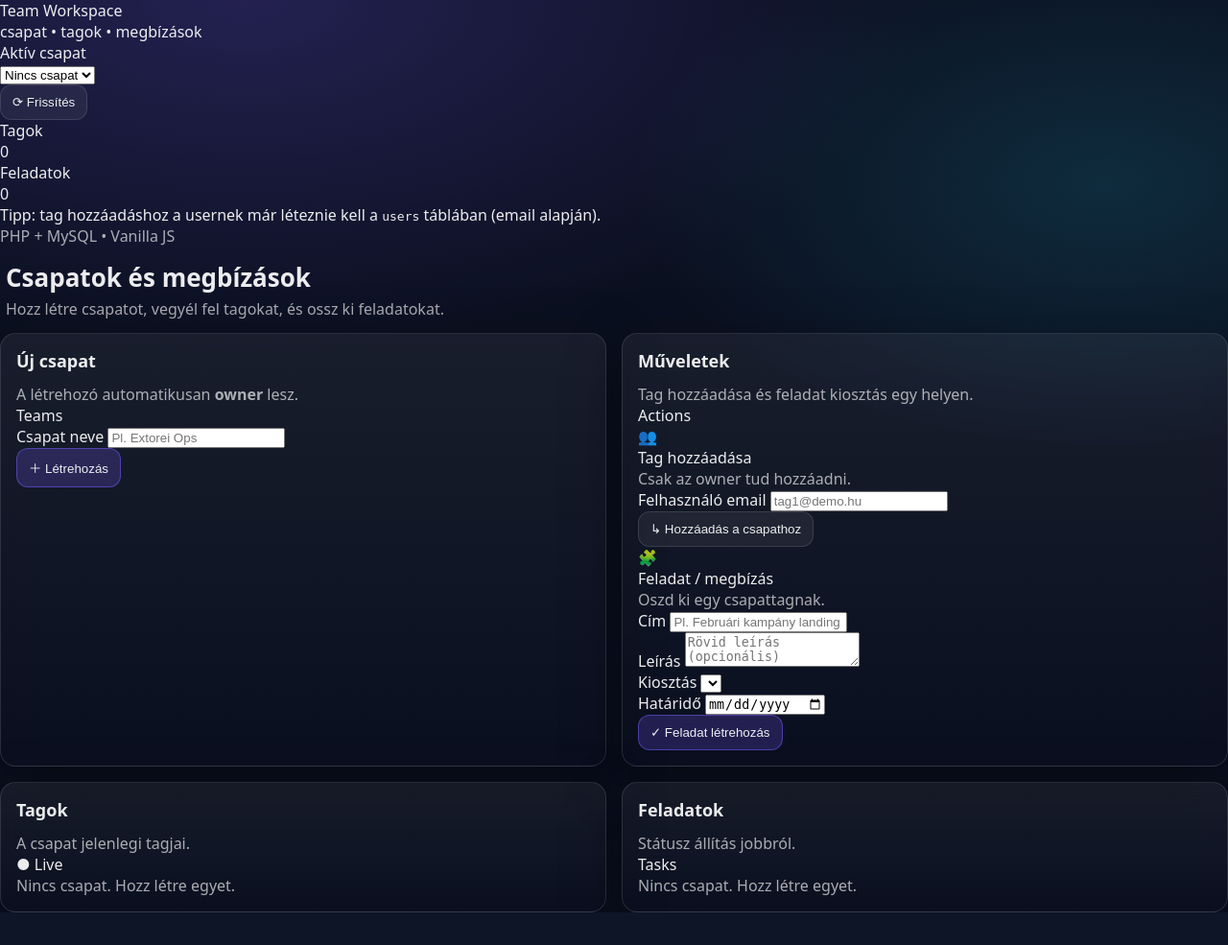
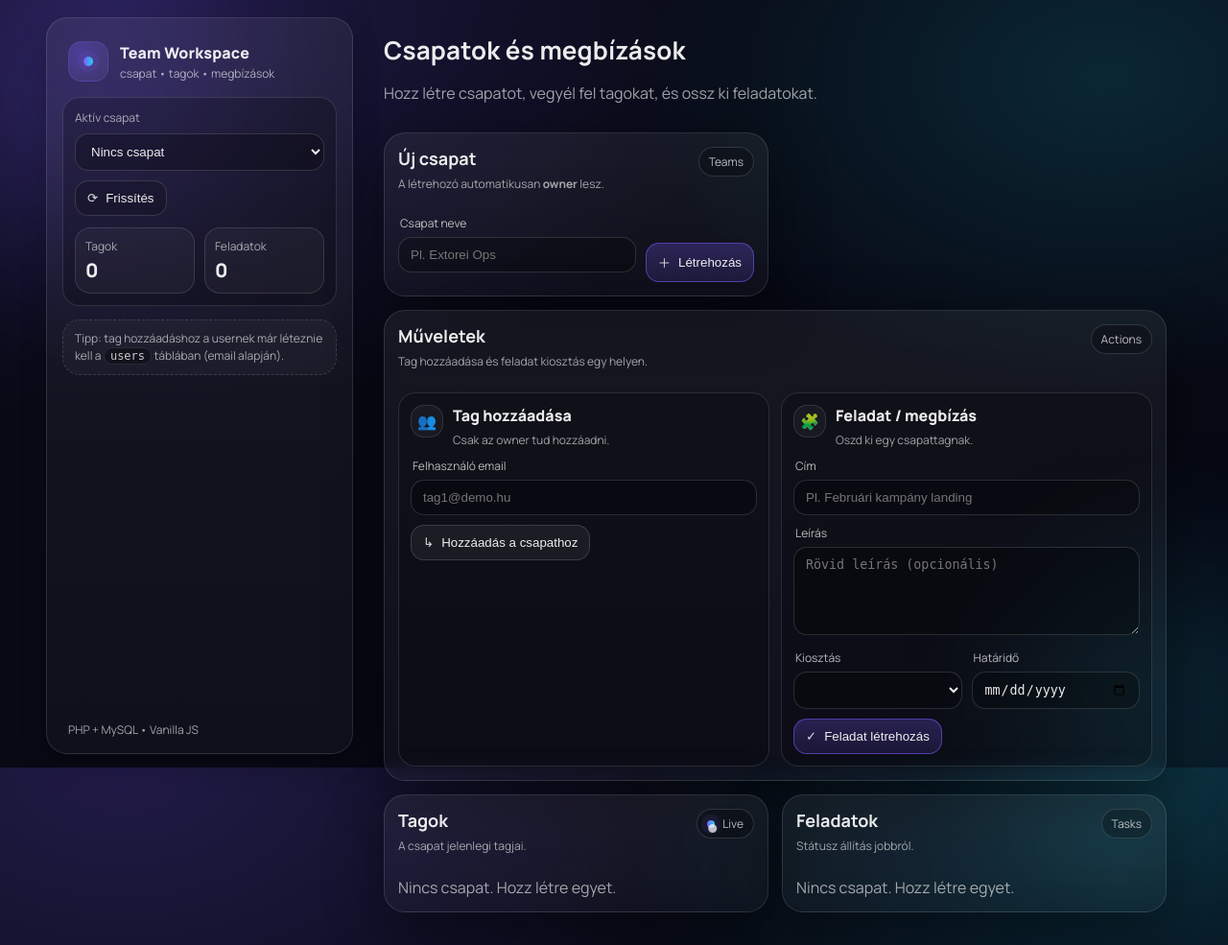
Before and after one commit to 2009Bence/extorei, a PHP site: page /app/team/index.html in a window 1280 px wide. Shown: the whole page at 96% size. Before the commit the page ends 951 px from the top, so only its background shows below. Run offline with PHP 8.4, Linux system fonts and the light colour scheme; data comes from the database, SQL or seed files in the repository; data that the repository does not hold is empty.

Commit message:
Update style.css

```diff
--- a/app/team/styles.css
+++ b/app/team/styles.css
@@ -1,140 +1,353 @@
 :root{
-  --bg:#0b1020;
-  --panel: rgba(255,255,255,.06);
-  --panel2: rgba(255,255,255,.09);
+  --bg: #070914;
+  --card: rgba(255,255,255,.06);
+  --card2: rgba(255,255,255,.08);
+  --stroke: rgba(255,255,255,.12);
+
   --text: rgba(255,255,255,.92);
-  --muted: rgba(255,255,255,.65);
-  --line: rgba(255,255,255,.12);
-  --accent:#7c5cff;
-  --ok:#34d399;
-  --bad:#ef4444;
-  --radius: 16px;
-  --shadow: 0 18px 60px rgba(0,0,0,.35);
-  --font: system-ui, -apple-system, Segoe UI, Roboto, Arial, sans-serif;
+  --muted: rgba(255,255,255,.62);
+
+  --accent: #7c5cff;
+  --accent2: #22d3ee;
+  --ok: #34d399;
+  --warn: #f59e0b;
+  --bad: #ef4444;
+
+  --r-xl: 22px;
+  --r-lg: 18px;
+  --r-md: 14px;
+
+  --shadow: 0 18px 60px rgba(0,0,0,.42);
+  --shadow2: 0 10px 26px rgba(0,0,0,.25);
+
+  --font: "Manrope", system-ui, -apple-system, Segoe UI, Roboto, Arial, sans-serif;
+  --ease: cubic-bezier(.2,.9,.2,1);
 }
 
-*{ box-sizing: border-box; }
+*{ box-sizing:border-box; }
+html, body{ height:100%; }
 body{
   margin:0;
   font-family: var(--font);
-  background: radial-gradient(1200px 600px at 20% 0%, rgba(124,92,255,.22), transparent 60%),
-              radial-gradient(900px 500px at 90% 20%, rgba(34,211,238,.14), transparent 55%),
+  background: radial-gradient(1200px 800px at 10% 0%, rgba(124,92,255,.22), transparent 55%),
+              radial-gradient(900px 600px at 90% 10%, rgba(34,211,238,.15), transparent 55%),
               var(--bg);
   color: var(--text);
 }
 
-.app{ max-width: 1100px; margin: 0 auto; padding: 22px; }
+.bg-orb{
+  position: fixed; inset:auto;
+  width: 520px; height: 520px;
+  filter: blur(70px);
+  opacity: .55;
+  pointer-events:none;
+  z-index:0;
+}
+.orb-1{ left:-160px; top:-160px; background: radial-gradient(circle, rgba(124,92,255,.45), transparent 60%); }
+.orb-2{ right:-200px; bottom:-200px; background: radial-gradient(circle, rgba(34,211,238,.35), transparent 60%); }
+
+.shell{
+  position: relative;
+  z-index: 1;
+  max-width: 1220px;
+  margin: 0 auto;
+  padding: 18px;
+  display: grid;
+  grid-template-columns: 320px 1fr;
+  gap: 16px;
+}
+
+.sidebar{
+  position: sticky;
+  top: 16px;
+  height: calc(100dvh - 32px);
+  border-radius: var(--r-xl);
+  background: linear-gradient(180deg, rgba(255,255,255,.06), rgba(255,255,255,.03));
+  border: 1px solid var(--stroke);
+  box-shadow: var(--shadow2);
+  padding: 16px;
+  display:flex;
+  flex-direction: column;
+  gap: 14px;
+  overflow: hidden;
+}
+
+.brand{
+  display:flex;
+  align-items:center;
+  gap: 12px;
+  padding: 8px 6px 2px;
+}
+.logo{
+  width: 42px; height: 42px;
+  border-radius: 14px;
+  background: radial-gradient(circle at 30% 30%, rgba(124,92,255,.35), rgba(255,255,255,.05));
+  border: 1px solid rgba(124,92,255,.28);
+  display:grid;
+  place-items:center;
+}
+.logo-dot{
+  width: 10px; height: 10px;
+  border-radius: 999px;
+  background: linear-gradient(90deg, var(--accent), var(--accent2));
+  box-shadow: 0 0 0 6px rgba(124,92,255,.10);
+}
+.brand-name{ font-weight: 800; letter-spacing: .2px; }
+.brand-sub{ font-size: 12px; color: var(--muted); margin-top: 2px; }
+
+.side-card{
+  background: rgba(0,0,0,.22);
+  border: 1px solid var(--stroke);
+  border-radius: var(--r-lg);
+  padding: 12px;
+}
+.side-card-title{
+  font-size: 12px;
+  color: var(--muted);
+  margin-bottom: 8px;
+}
+.side-actions{ margin-top: 10px; display:flex; gap:10px; }
+.mini-stats{
+  margin-top: 12px;
+  display:grid;
+  grid-template-columns: 1fr 1fr;
+  gap: 10px;
+}
+.mini-stat{
+  padding: 10px;
+  border-radius: 16px;
+  border: 1px solid var(--stroke);
+  background: rgba(255,255,255,.04);
+}
+.mini-label{ font-size: 12px; color: var(--muted); }
+.mini-value{ font-size: 20px; font-weight: 800; margin-top: 3px; }
+
+.side-note{
+  color: var(--muted);
+  font-size: 12px;
+  line-height: 1.5;
+  padding: 10px 12px;
+  border-radius: var(--r-lg);
+  border: 1px dashed rgba(255,255,255,.14);
+  background: rgba(255,255,255,.03);
+}
+.side-note code{
+  background: rgba(0,0,0,.35);
+  border: 1px solid rgba(255,255,255,.10);
+  padding: 1px 6px;
+  border-radius: 10px;
+  color: rgba(255,255,255,.78);
+}
+
+.footer-mini{
+  margin-top: auto;
+  padding: 10px 6px 0;
+  font-size: 12px;
+}
+
+.main{
+  border-radius: var(--r-xl);
+  padding: 16px;
+}
+
 .topbar{
-  display:flex; align-items:center; justify-content:space-between;
-  gap:16px; padding: 14px 6px;
+  display:flex;
+  align-items:flex-start;
+  justify-content: space-between;
+  gap: 14px;
+  margin-bottom: 14px;
 }
-h1{ margin:0 0 4px; font-size: 26px; }
-h2{ margin:0 0 12px; font-size: 18px; }
-h3{ margin: 10px 0 8px; font-size: 15px; color: var(--muted); font-weight: 650; }
-.muted{ color: var(--muted); margin:0; }
+h1{ margin:0; font-size: 26px; letter-spacing: .2px; }
+h2{ margin:0; font-size: 18px; }
+.muted{ color: var(--muted); }
+.small{ font-size: 12px; margin-top: 6px; }
 
 .grid{
   display:grid;
   grid-template-columns: 1fr 1fr;
-  gap: 16px;
+  gap: 14px;
 }
 
 .card{
-  background: linear-gradient(180deg, var(--panel), transparent);
-  border: 1px solid var(--line);
-  border-radius: var(--radius);
+  background: linear-gradient(180deg, var(--card), rgba(255,255,255,.03));
+  border: 1px solid var(--stroke);
+  border-radius: var(--r-xl);
   box-shadow: var(--shadow);
-  padding: 16px;
+  padding: 14px;
   backdrop-filter: blur(10px);
 }
+.card-wide{ grid-column: 1 / -1; }
 
-.row{ display:flex; gap: 10px; align-items:center; }
-.input{
+.card-head{
+  display:flex;
+  align-items:flex-start;
+  justify-content: space-between;
+  gap: 12px;
+  margin-bottom: 12px;
+}
+
+.chip{
+  display:inline-flex;
+  align-items:center;
+  gap: 8px;
+  border-radius: 999px;
+  padding: 6px 10px;
+  font-size: 12px;
+  color: rgba(255,255,255,.72);
+  border: 1px solid rgba(255,255,255,.14);
+  background: rgba(0,0,0,.25);
+}
+.chip-ic{
+  width: 8px; height: 8px; border-radius: 999px;
+  background: linear-gradient(90deg, var(--accent), var(--accent2));
+  box-shadow: 0 0 0 6px rgba(124,92,255,.10);
+}
+
+.cols{
+  display:grid;
+  grid-template-columns: 1fr 1fr;
+  gap: 12px;
+}
+
+.panel{
+  border-radius: var(--r-lg);
+  border: 1px solid rgba(255,255,255,.12);
+  background: rgba(0,0,0,.22);
+  padding: 12px;
+}
+.panel-title{
+  display:flex;
+  gap: 10px;
+  align-items:flex-start;
+  margin-bottom: 10px;
+}
+.panel-ic{
+  width: 34px; height: 34px;
+  border-radius: 14px;
+  border: 1px solid rgba(255,255,255,.12);
+  display:grid;
+  place-items:center;
+  background: rgba(255,255,255,.04);
+}
+.panel-h{ font-weight: 800; }
+
+.field{ width:100%; margin-bottom: 10px; }
+.label{
+  display:block;
+  font-size: 12px;
+  color: rgba(255,255,255,.72);
+  margin: 0 0 6px 2px;
+}
+
+.form-row{
+  display:flex;
+  gap: 10px;
+  align-items:flex-end;
+}
+
+.control{
   width:100%;
-  border-radius: 12px;
-  border: 1px solid var(--line);
-  background: rgba(0,0,0,.22);
+  border-radius: 14px;
+  border: 1px solid rgba(255,255,255,.14);
+  background: rgba(0,0,0,.26);
   color: var(--text);
   padding: 10px 12px;
   outline: none;
+  transition: border-color .14s var(--ease), transform .14s var(--ease), background .14s var(--ease);
 }
-textarea.input{ min-height: 90px; resize: vertical; }
+.control:focus{
+  border-color: rgba(124,92,255,.55);
+  box-shadow: 0 0 0 4px rgba(124,92,255,.14);
+}
+textarea.control{ min-height: 92px; resize: vertical; }
+.select{ cursor:pointer; }
 
 .btn{
-  border: 1px solid var(--line);
+  display:inline-flex;
+  align-items:center;
+  justify-content:center;
+  gap: 8px;
+  padding: 10px 12px;
+  border-radius: 14px;
+  border: 1px solid rgba(255,255,255,.14);
   background: rgba(255,255,255,.06);
   color: var(--text);
-  border-radius: 12px;
-  padding: 10px 12px;
   cursor:pointer;
-  transition: transform .12s ease, background .12s ease;
+  transition: transform .14s var(--ease), background .14s var(--ease), border-color .14s var(--ease);
+  user-select:none;
   white-space: nowrap;
 }
 .btn:hover{ transform: translateY(-1px); background: rgba(255,255,255,.09); }
-.btn.primary{ background: rgba(124,92,255,.22); border-color: rgba(124,92,255,.5); }
-.btn.primary:hover{ background: rgba(124,92,255,.32); }
+.btn:active{ transform: translateY(0px) scale(.99); }
+.btn.primary{
+  border-color: rgba(124,92,255,.55);
+  background: linear-gradient(180deg, rgba(124,92,255,.26), rgba(124,92,255,.14));
+}
+.btn.primary:hover{
+  background: linear-gradient(180deg, rgba(124,92,255,.34), rgba(124,92,255,.18));
+}
+.btn.ghost{
+  background: rgba(0,0,0,.18);
+}
+.btn-ic{ opacity: .9; }
 
-.hint{ margin-top: 10px; color: var(--muted); font-size: 13px; }
+.toast{
+  min-height: 0;
+  padding: 10px 12px;
+  border-radius: 14px;
+  border: 1px solid rgba(255,255,255,.12);
+  background: rgba(0,0,0,.22);
+  color: rgba(255,255,255,.80);
+  max-width: 420px;
+  display:none;
+}
+.toast.show{ display:block; }
+.toast.good{ border-color: rgba(52,211,153,.35); color: rgba(52,211,153,.95); }
+.toast.bad{ border-color: rgba(239,68,68,.35); color: rgba(239,68,68,.95); }
 
-.split{
-  display:grid;
-  grid-template-columns: 1fr 1fr;
-  gap: 14px;
-  margin-top: 12px;
-}
+/* “table-like” lists your JS fills into */
+.table{ display:flex; flex-direction: column; gap: 10px; }
 
-.list{ display:flex; flex-direction: column; gap: 10px; }
+/* Your existing JS uses .item, .badge, .meta — keep them, but prettier */
 .item{
-  border: 1px solid var(--line);
+  border: 1px solid rgba(255,255,255,.12);
   background: rgba(255,255,255,.04);
-  border-radius: 14px;
-  padding: 10px 12px;
+  border-radius: 18px;
+  padding: 12px 12px;
   display:flex;
   justify-content: space-between;
   gap: 10px;
 }
-.item .meta{ color: var(--muted); font-size: 12px; margin-top: 4px; }
-
-.pill{
-  border: 1px solid var(--line);
-  background: rgba(255,255,255,.05);
-  padding: 4px 10px;
-  border-radius: 999px;
-  font-size: 12px;
-  color: var(--muted);
-}
-
-.cardHead{ display:flex; align-items:center; justify-content: space-between; margin-bottom: 12px; }
-
-select.input{ cursor:pointer; }
+.item strong{ font-weight: 800; letter-spacing: .1px; }
+.item .meta{ color: var(--muted); font-size: 12px; margin-top: 6px; line-height: 1.35; }
 
 .badge{
   border-radius: 999px;
-  padding: 4px 10px;
+  padding: 6px 10px;
   font-size: 12px;
-  border: 1px solid var(--line);
-  color: var(--muted);
+  border: 1px solid rgba(255,255,255,.14);
+  color: rgba(255,255,255,.70);
+  background: rgba(0,0,0,.18);
 }
 .badge.ok{ border-color: rgba(52,211,153,.45); color: rgba(52,211,153,.95); }
 .badge.warn{ border-color: rgba(245,158,11,.45); color: rgba(245,158,11,.95); }
 .badge.done{ border-color: rgba(124,92,255,.55); color: rgba(124,92,255,.95); }
 
-.toast{
-  display:none;
-  margin-top: 12px;
-  padding: 10px 12px;
-  border-radius: 12px;
-  border: 1px solid var(--line);
-  background: rgba(0,0,0,.25);
-  color: var(--muted);
+/* Make the status select inside tasks nicer */
+.item select.input,
+.item select.control{
+  width: 170px !important;
+  background: rgba(0,0,0,.30);
+  border-color: rgba(255,255,255,.14);
 }
-.toast.show{ display:block; }
-.toast.good{ border-color: rgba(52,211,153,.4); color: rgba(52,211,153,.95); }
-.toast.bad{ border-color: rgba(239,68,68,.4); color: rgba(239,68,68,.95); }
 
-.footer{ padding: 14px 6px; }
-
-@media (max-width: 980px){
+/* Responsive */
+@media (max-width: 1040px){
+  .shell{ grid-template-columns: 1fr; }
+  .sidebar{ position: relative; height: auto; }
+}
+@media (max-width: 860px){
   .grid{ grid-template-columns: 1fr; }
-  .split{ grid-template-columns: 1fr; }
+  .cols{ grid-template-columns: 1fr; }
+  .form-row{ flex-direction: column; align-items: stretch; }
 }
```
